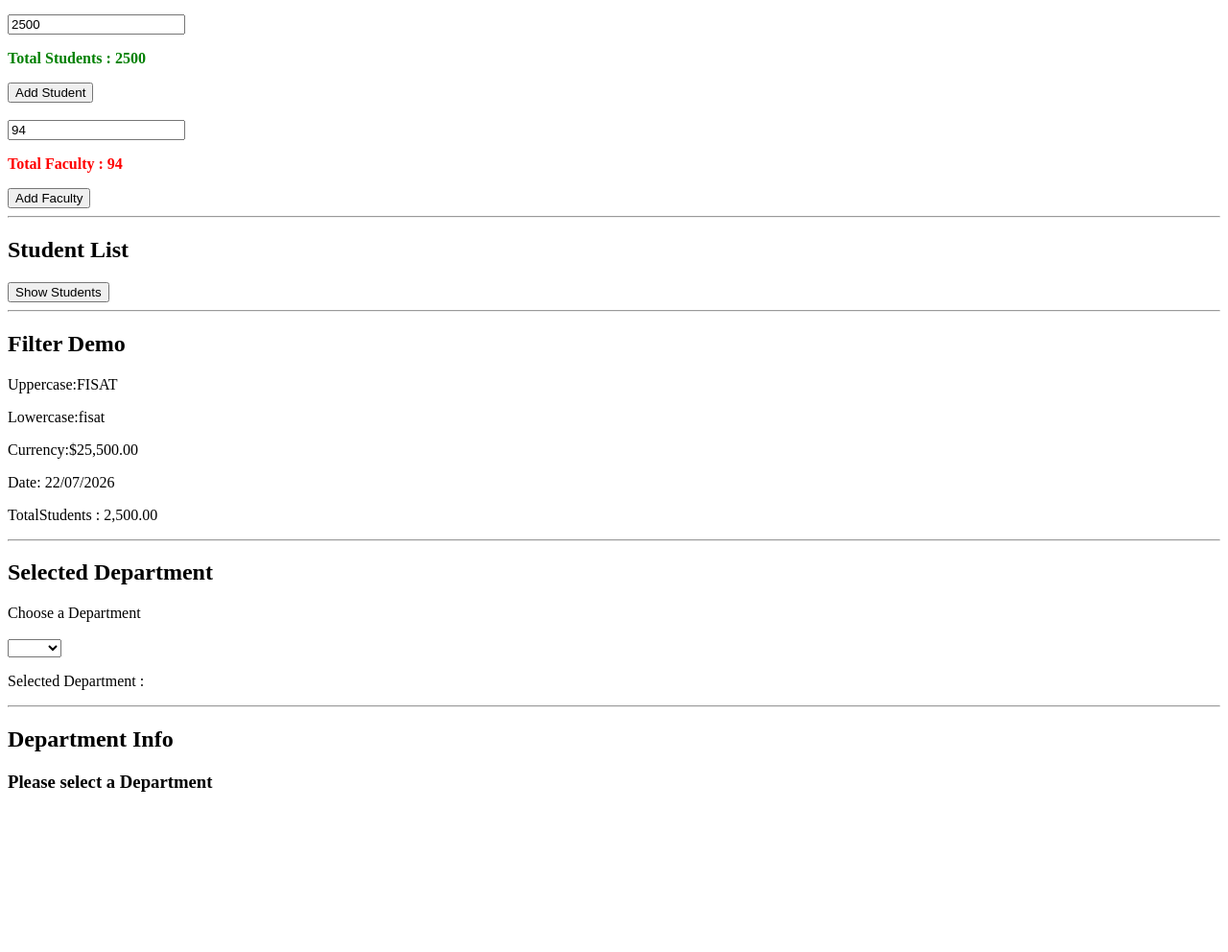
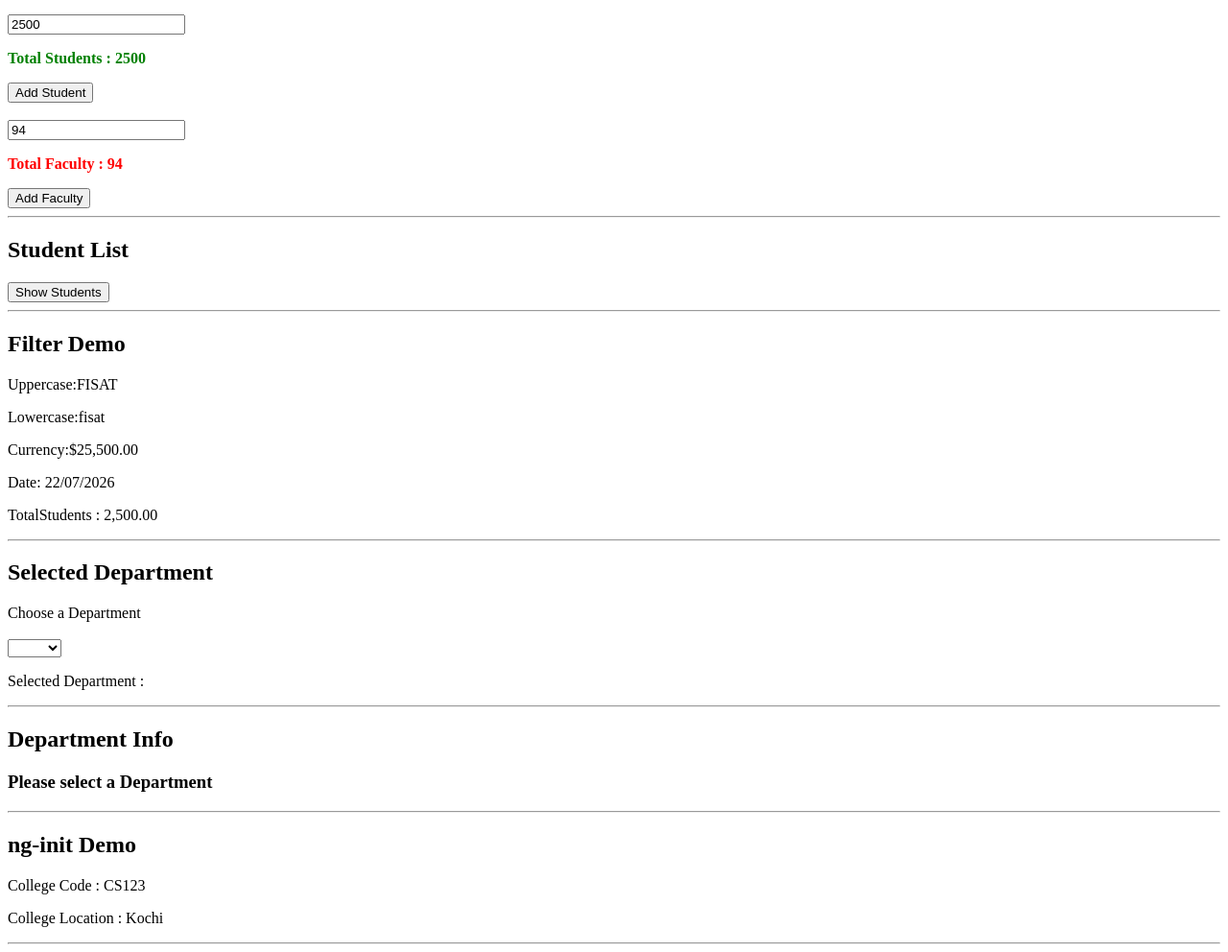
Before and after one commit to MahendranDM/MCA-Angular-Projects, a website: page campus360/index.html in a window 1280 px wide. Shown: the part 104-1096 px from the top of the page at 96% size. Before the commit the page ends 949 px from the top, so only its background shows below. Drawn offline with nearby package versions, Linux system fonts and the light colour scheme.

Commit message:
ng-init Demo

```diff
--- a/campus360/index.html
+++ b/campus360/index.html
@@ -134,16 +134,16 @@
 
               </div>
             </div>
-
-
-
-
-
-
         </div>
 
+<hr>
+        <h2>ng-init Demo</h2>
+<div ng-init="collegeCode='CS123'; location='Kochi'">
+    <p>College Code : {{collegeCode}}</p>
+    <p>College Location : {{location}}</p>
 
-
+</div>
+<hr>
     </body>
 
 </html>
```
